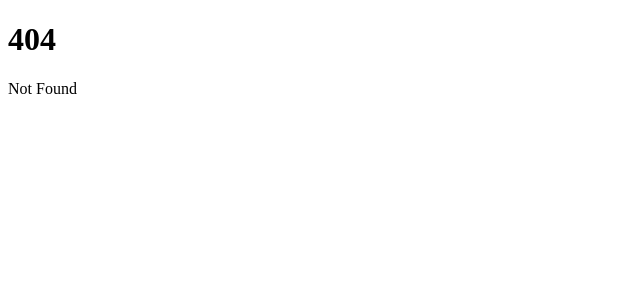
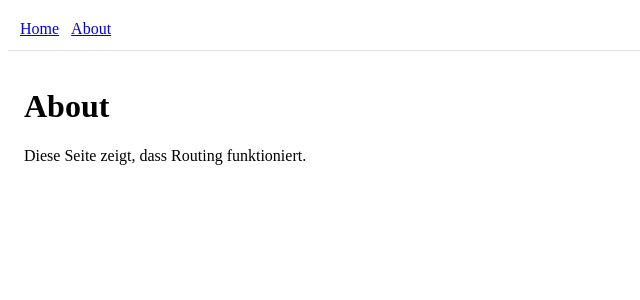
Before and after one commit to RavenVIP/svelte-test, a SvelteKit app: page /about in a window 1280 px wide. Before the commit this address had no page. Shown: the top 300 px of the page, without its empty margins (0-640 px from the left). Built offline with nearby package versions, Linux system fonts and the light colour scheme.

Commit message:
add about page, nav, api time

```diff
--- a/src/routes/+layout.svelte
+++ b/src/routes/+layout.svelte
@@ -1,11 +1,10 @@
-<script>
-	import favicon from '$lib/assets/favicon.svg';
+<nav
+  style="display:flex; gap:12px; padding:12px; border-bottom:1px solid #ddd;"
+>
+  <a href="/">Home</a>
+  <a href="/about">About</a>
+</nav>
 
-	let { children } = $props();
-</script>
-
-<svelte:head>
-	<link rel="icon" href={favicon} />
-</svelte:head>
-
-{@render children()}
+<main style="padding:16px;">
+  <slot />
+</main>
--- /dev/null
+++ b/src/routes/about/+page.svelte
@@ -0,0 +1,2 @@
+<h1>About</h1>
+<p>Diese Seite zeigt, dass Routing funktioniert.</p>
```
